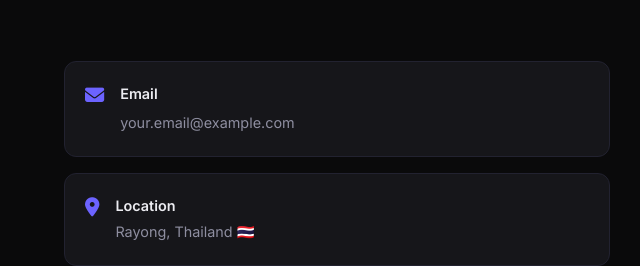
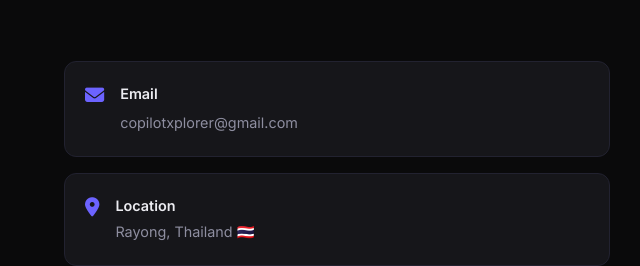
Before and after one commit to copilotxplorer-coex/portfolio, a website: page index.html in a window 1280 px wide. Shown: the part 6293-6559 px from the top of the page, 0-640 px from the left. Drawn offline with Linux system fonts and the light colour scheme.

Commit message:
Update e-mail

```diff
--- a/index.html
+++ b/index.html
@@ -460,7 +460,7 @@
                         <i class="fas fa-envelope"></i>
                         <div>
                             <h4>Email</h4>
-                            <a href="mailto:your.email@example.com">your.email@example.com</a>
+                            <a href="mailto:your.email@example.com">copilotxplorer@gmail.com</a>
                         </div>
                     </div>
                     <div class="contact-card">
```
